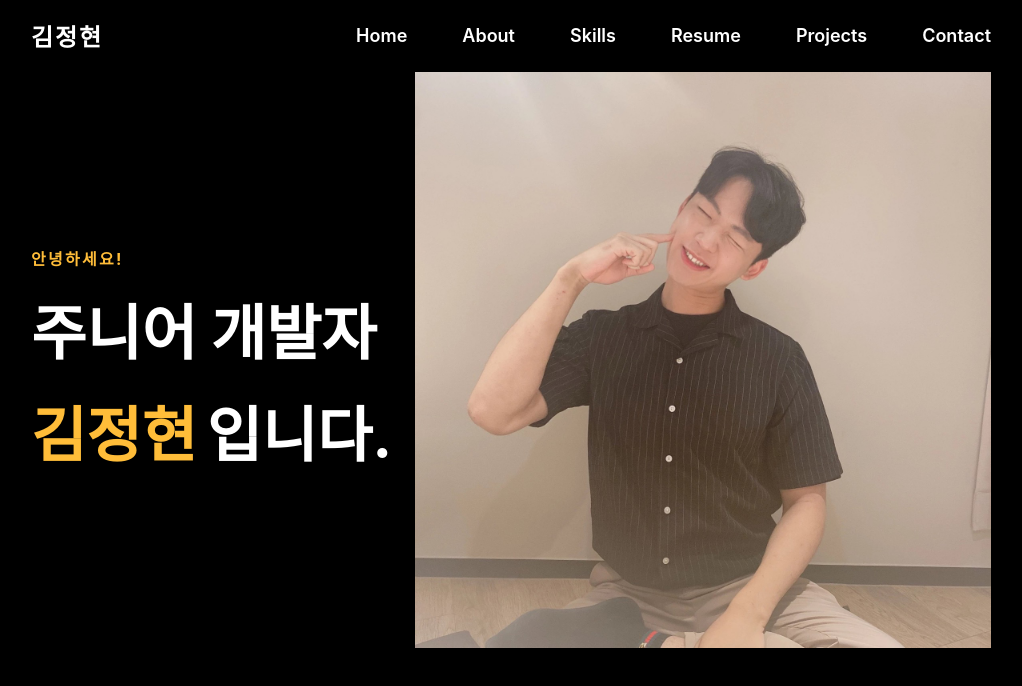
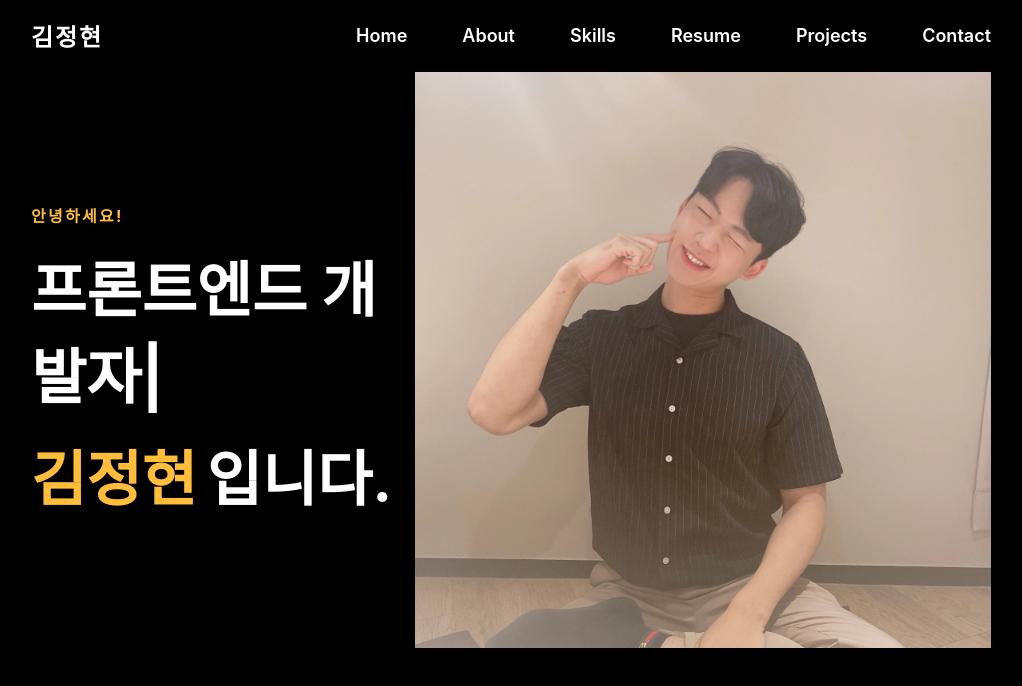
Before and after one commit to Moomi98/my-intro-site, a React (Create React App) app: page / in a window 1280 px wide. Shown: the top 686 px of the page, without its empty margins (129-1151 px from the left). Built offline with nearby package versions, Linux system fonts and the light colour scheme.

Commit message:
타이핑 애니매이션 추가

```diff
--- a/package.json
+++ b/package.json
@@ -9,6 +9,7 @@
     "react": "^18.2.0",
     "react-dom": "^18.2.0",
     "react-scripts": "5.0.1",
+    "react-type-animation": "^2.1.1",
     "styled-components": "^5.3.5",
     "web-vitals": "^2.1.4"
   },
--- a/src/components/Home.js
+++ b/src/components/Home.js
@@ -1,5 +1,7 @@
 import styled from "styled-components";
 import { homeImage1 } from "../assets/images/index";
+import { TypeAnimation } from "react-type-animation";
+
 const Container = styled.section`
   position: absolute;
   width: 100%;
@@ -57,7 +59,19 @@ const Home = () => {
       <HomeLayout>
         <IntroLayout>
           <H4Orange>안녕하세요!</H4Orange>
-          <H1White>주니어 개발자</H1White>
+          <TypeAnimation
+            sequence={[
+              "주니어 개발자",
+              3000,
+              "프론트엔드 개발자",
+              3000,
+              () => {},
+            ]}
+            wrapper="h1"
+            cursor={true}
+            repeat={Infinity}
+            style={{ fontSize: "60px", fontWeight: "bold", color: "white" }}
+          />
           <FlexTextLayout>
             <H1Orange>김정현</H1Orange>
             <H1White>입니다.</H1White>
```
Also changed, not shown: 1 other file (tests, documents, lock files or other folders).
